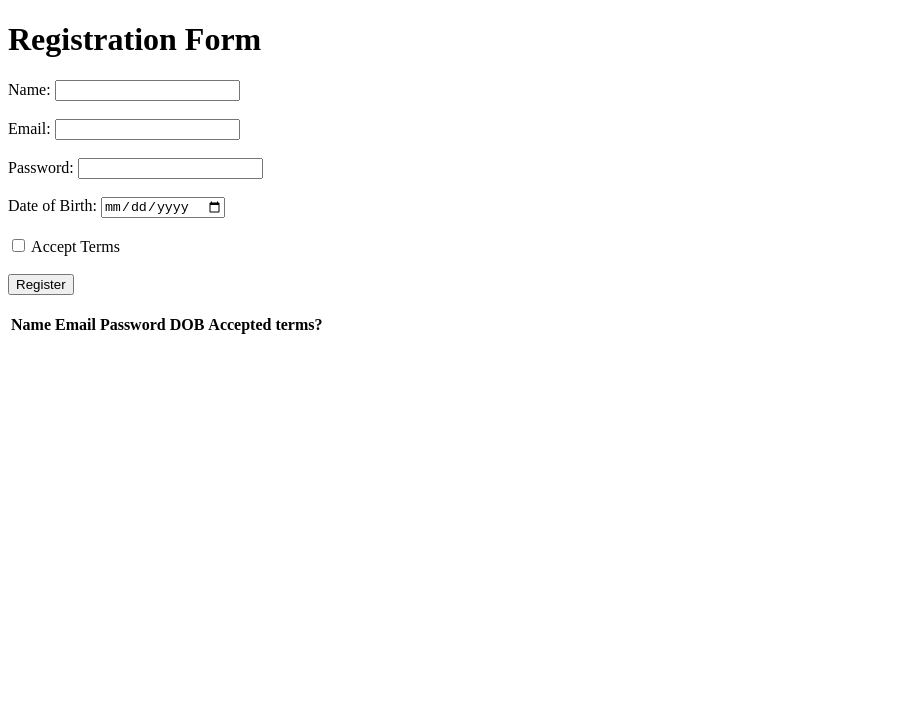
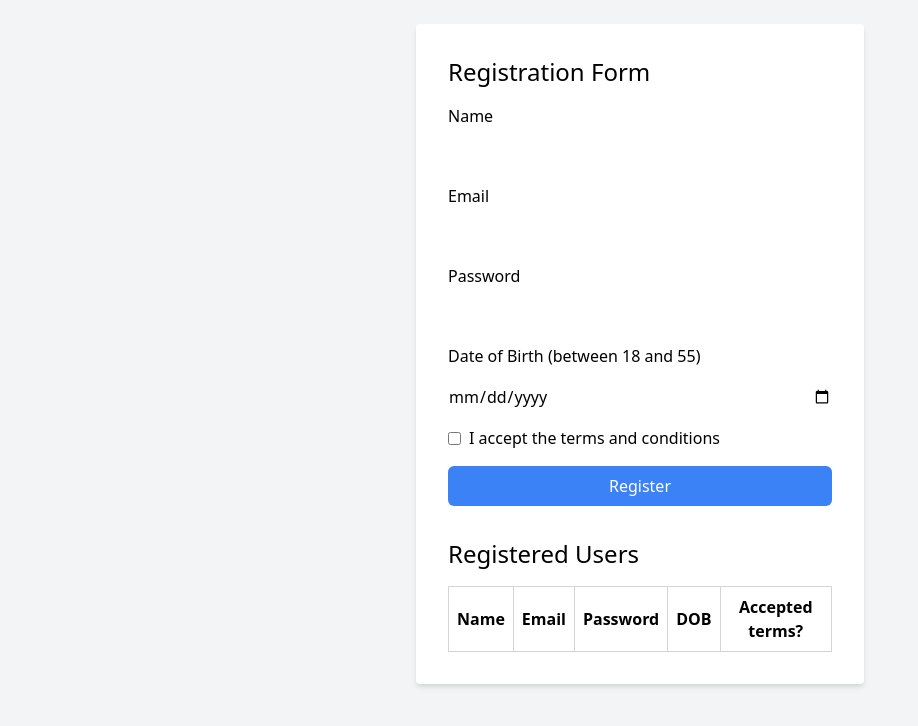
Before and after one commit to lanMahalaxmi/wd101, a plain HTML site: page index.html in a window 1280 px wide. Shown: the whole page, without its empty margins (0-918 px from the left). Drawn offline with nearby package versions, Linux system fonts and the light colour scheme.

Commit message:
Update index.html

```diff
--- a/index.html
+++ b/index.html
@@ -3,51 +3,48 @@
 <head>
   <meta charset="UTF-8">
   <meta name="viewport" content="width=device-width, initial-scale=1.0">
-  <!-- <link href="styles.css" rel="stylesheet"> -->
   <title>Registration Form</title>
+  <link href="https://cdn.jsdelivr.net/npm/tailwindcss@2.2.19/dist/tailwind.min.css" rel="stylesheet">
 </head>
-<body class="bg-gray-100 p-8">
-  <div class="max-w-md mx-auto bg-white p-6 rounded-md shadow-md">
-    <h1 class="text-2xl font-semibold mb-4">Registration Form</h1>
+<body class="bg-gray-100 p-6">
+  <div class="max-w-md mx-auto bg-white p-8 rounded shadow-md">
+    <h2 class="text-2xl mb-4">Registration Form</h2>
     <form id="registrationForm" class="space-y-4">
-      <label for="name">Name:</label>
-      <input type="text" id="name" class="w-full p-2 border rounded-md" required><br><br>
+      <label for="name" class="block font-medium">Name</label>
+      <input type="text" id="name" name="name" class="w-full border-gray-300 rounded-md">
 
-      <label for="email">Email:</label>
-      <input type="email" id="email" class="w-full p-2 border rounded-md" required><br><br>
+      <label for="email" class="block font-medium">Email</label>
+      <input type="email" id="email" name="email" class="w-full border-gray-300 rounded-md">
 
-      <label for="password">Password:</label>
-      <input type="password" id="password" class="w-full p-2 border rounded-md" required><br><br>
+      <label for="password" class="block font-medium">Password</label>
+      <input type="password" id="password" name="password" class="w-full border-gray-300 rounded-md">
 
-      <label for="dob">Date of Birth:</label>
-      <input type="date" id="dob" class="w-full p-2 border rounded-md" required><br><br>
+      <label for="dob" class="block font-medium">Date of Birth (between 18 and 55)</label>
+      <input type="date" id="dob" name="dob" class="w-full border-gray-300 rounded-md">
 
-      <label for="acceptTerms" class="flex items-center">
-        <input type="checkbox" id="acceptTerms" class="mr-2" required>
-        Accept Terms
+      <label for="terms" class="flex items-center">
+        <input type="checkbox" id="terms" name="terms" class="mr-2">
+        <span>I accept the terms and conditions</span>
       </label>
-      <br><br>
-      <button type="submit" class="bg-blue-500 text-white px-4 py-2 rounded-md hover:bg-blue-600">
-        Register
-      </button><br><br>
+
+      <button type="submit" class="w-full bg-blue-500 text-white font-medium py-2 rounded-md">Register</button>
     </form>
 
-    <table id="usersTable" class="mt-6 w-full">
+    <h2 class="text-2xl mt-8">Registered Users</h2>
+    <table id="userTable" class="w-full mt-4 border-collapse border border-gray-300">
       <thead>
         <tr>
-          <th>Name</th>
-          <th>Email</th>
-          <th>Password</th>
-          <th>DOB</th>
-          <th>Accepted terms?</th>
+          <th class="border border-gray-300 p-2">Name</th>
+          <th class="border border-gray-300 p-2">Email</th>
+          <th class="border border-gray-300 p-2">Password</th>
+          <th class="border border-gray-300 p-2">DOB</th>
+          <th class="border border-gray-300 p-2">Accepted terms?</th>
         </tr>
       </thead>
-      <tbody>
-        <!-- Table rows will be added dynamically using JavaScript -->
-      </tbody>
+      <tbody></tbody>
     </table>
   </div>
 
-  <script src="index.js"></script>
+  <script src="script.js"></script>
 </body>
 </html>
```
